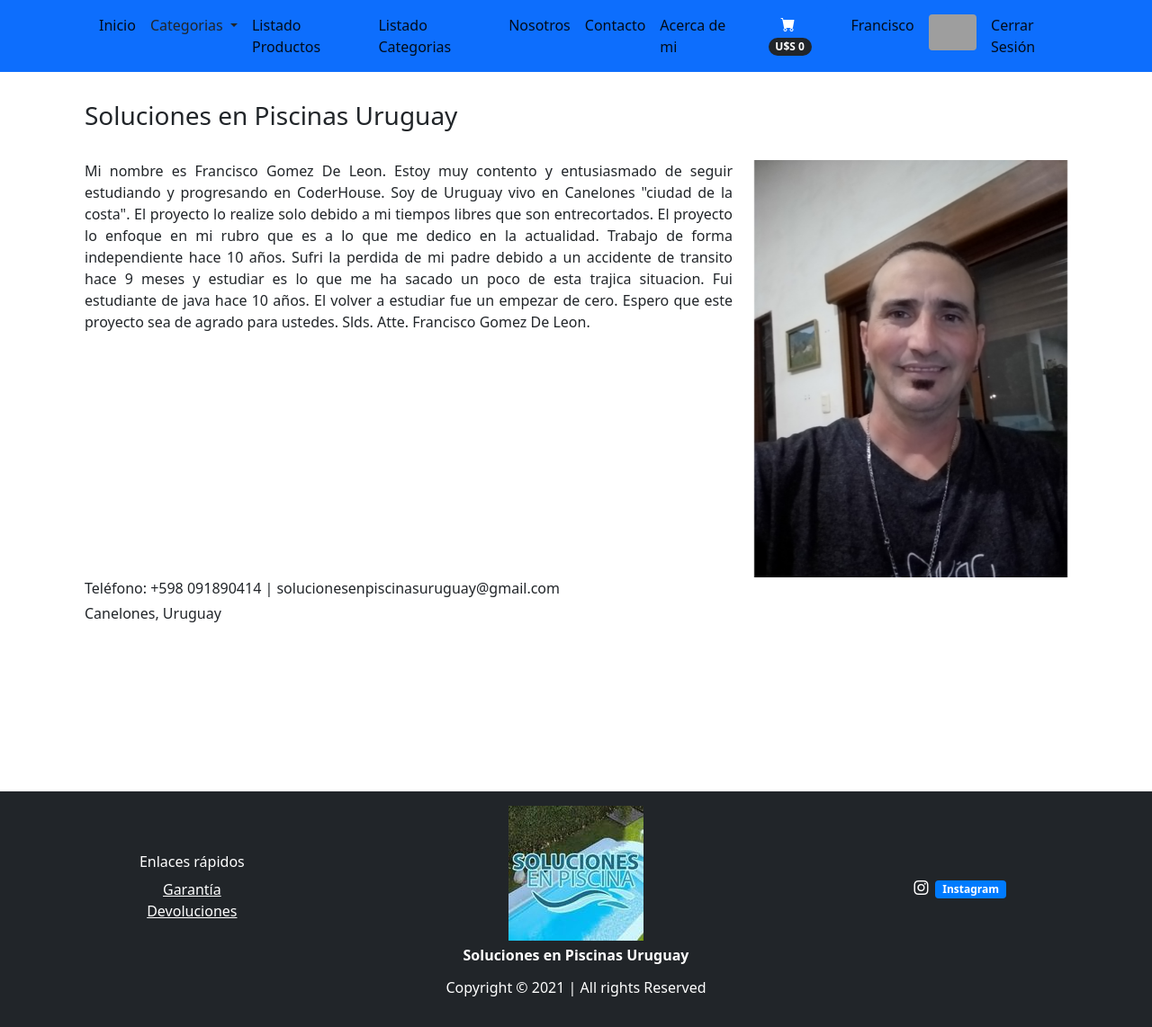
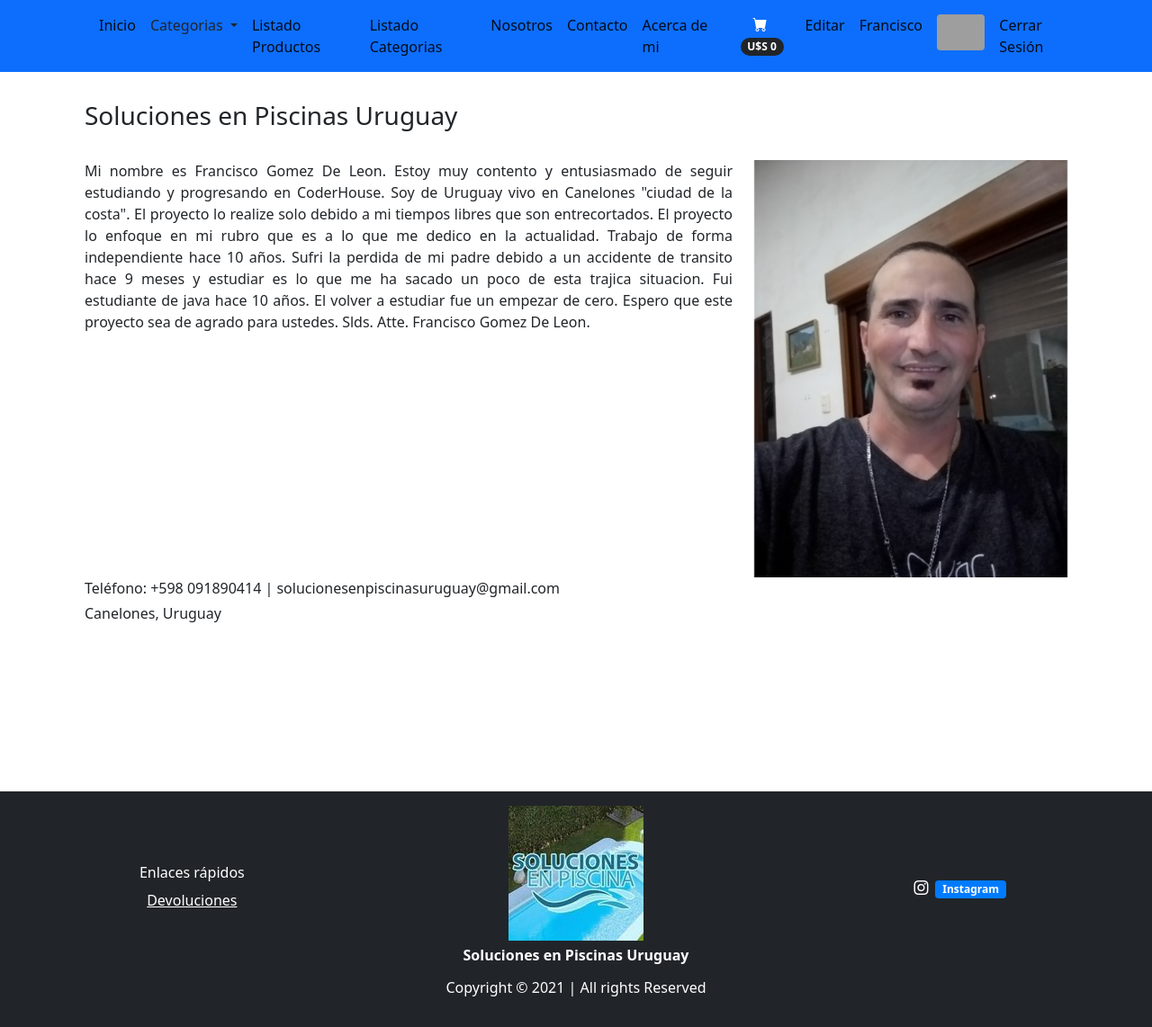
Before and after one commit to FranciscoGomezDeLeon/Francisco, a Django app: a page that uses myweb/tienda/templates/layouts/tienda.html in a window 1280 px wide. Shown: the whole page at 90% size. Run offline with Django 4.2, Linux system fonts and the light colour scheme; a user stored in the database is signed in; data comes from the database, SQL or seed files in the repository; both versions use the stored data as it was after the commit; some libraries are stand-ins or nearby versions; grey boxes are pictures that could not be loaded.

```diff
--- a/myweb/tienda/forms.py
+++ b/myweb/tienda/forms.py
@@ -66,6 +66,7 @@ class UserEditForm(UserCreationForm):
     password1 = forms.CharField(label="Contraseña", widget=forms.PasswordInput, required=False)
     password2 = forms.CharField(label="Confirmar contraseña", widget=forms.PasswordInput, required=False)
 
+
     class Meta:
         model = User
         fields = ['username', 'first_name', 'last_name', 'email', 'password1', 'password2']
--- a/myweb/tienda/templates/layouts/tienda.html
+++ b/myweb/tienda/templates/layouts/tienda.html
@@ -98,9 +98,15 @@
                             <span class="badge bg-dark text-white ms-1 rounded-pill">U$S {{ importe_total_carro | intcomma }}</span>
                         </a>
                     </div>
+
                     <li class="nav-item">
+                        <a class="nav-link active" aria-current="page" href="/editar_perfil">Editar</a>
                         <a class="nav-link active" aria-current="page" href="agregar_avatar">
                             <li class="nav-item"><p class="text-light my-0 mx-0"> {{ user.username }}</p></li>
+
+
+
+
 
                             {% if user.avatar.imagen.url %}
                                 <img class="rounded" src="{{ user.avatar.imagen.url }}" alt="" srcset="" style="height: 40px;">
@@ -116,9 +122,8 @@
                     </li>
 
                     <li class="nav-item">
-                        <a class="nav-link active" aria-current="page" href="{% url 'logout' %}">Cerrar Sesión
 
-                        </a>
+                    <a class="nav-link active" aria-current="page" href="{% url 'logout' %}">Cerrar Sesión</a>
                     </li>
 
 
@@ -152,9 +157,9 @@
         <div class="row">
             <ul class="col-4 list-unstyled text-center mx-auto my-auto">
                 <h6 class="text-white">Enlaces rápidos</h6>
-                <li class="list-unstyled text-white">
-                    <a href="/garantia" class="stretched-link text-white">Garantía</a></li>
-                <li>
+
+
+                    <li>
                     <a href="/devoluciones" class="stretched-link text-white">Devoluciones</a></li>
 
             </ul>
--- a/myweb/tienda/urls.py
+++ b/myweb/tienda/urls.py
@@ -35,8 +35,8 @@ urlpatterns = [
     path('registrar/', views.registrar, name='registrar'),
     path('login/', LoginView.as_view(template_name='auth/login.html'), name='login'),
     path('editar_perfil/', views.editar_perfil, name='editar_perfil'),
-    path('agregar_avatar', views.agregar_avatar, name="agregar_avatar"),
-    path('Auth/mensaje/', views.mensaje, name="mensaje"),
+    path('agregar_avatar', views.agregar_avatar, name='agregar_avatar'),
+    path('Auth/mensaje/', views.mensaje, name='mensaje'),
 
 
     #Paths del carrito
--- a/myweb/tienda/views.py
+++ b/myweb/tienda/views.py
@@ -43,24 +43,7 @@ def agregar_avatar(request):
 
     return render(request,"Auth/agregar_avatar.html",{"form":form})
 
-    # if request.method == "POST":
 
-    #     form = AvatarForm(request.POST, request.FILES)
-
-    #     if form.is_valid():
-
-    #         user = user.objects.get(username=request.user.username)
-    #         avatar = avatar.objects.get(usuario=user)
-    #         avatar.image = info["image"]
-    #         avatar.save()
-    #         info = form.cleaned_data
-
-    #         return render(request,"index.html")
-
-    #     else:
-    #         form = AvatarForm()
-
-    # return render(request,"auth/agregaravatar.html")
 
 
 def index(request):
@@ -330,18 +313,18 @@ def editar_perfil(request):
         if form.is_valid():
 
             info = form.cleaned_data
-            username = info["username"]
+            user.username = info["username"]
             user.first_name = info["first_name"]
             user.last_name = info["last_name"]
             user.email = info["email"]
-            user.avatar = info["avatar"]
+
 
             user.save()
 
             return render(request,"nosotros.html",{"form":form})
 
     else:
-        form = UserEditForm(initial={"email":user.email, "first_name":user.first_name, "last_name":user.last_name, "avatar":user.avatar})
+        form = UserEditForm(initial={"email":user.email, "first_name":user.first_name, "last_name":user.last_name,"username":user.username})
 
     return render(request,"Auth/editar_perfil.html", {"form":form})
 
```
Also changed, not shown: myweb/db.sqlite3, myweb/media/imgproductos/2022/07/24/20191201_190401.jpg (added), myweb/media/media/avatar/20191201_190823.jpg (added), 3 other files.
